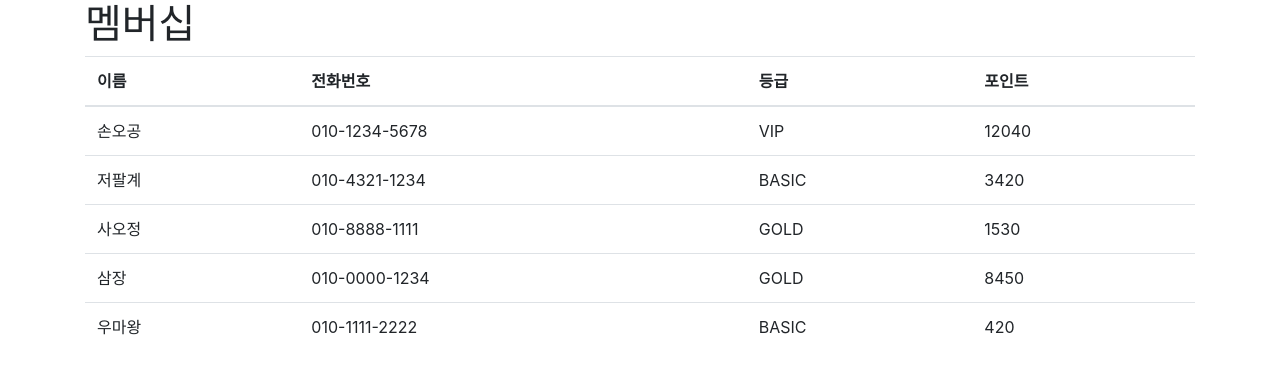
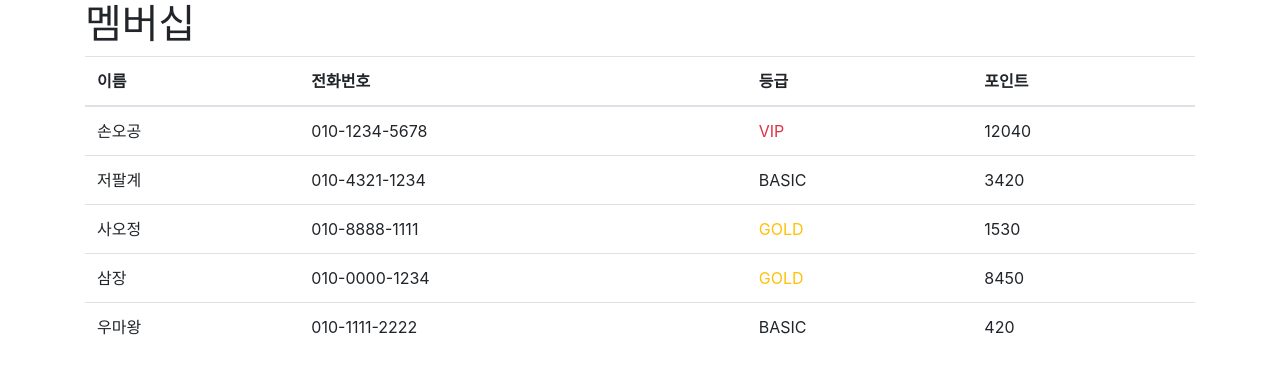
Before and after one commit to greenblueredgreen/spring_quiz_231226, a Java web app: page /lesson05/quiz03 in a window 1280 px wide. Shown: the top 374 px of the page. Run offline with Tomcat 11, a stand-in JSP engine, Linux system fonts and the light colour scheme.

Commit message:
2024년 6월 24일 1차시

```diff
--- a/src/main/resources/templates/lesson05/quiz03.html
+++ b/src/main/resources/templates/lesson05/quiz03.html
@@ -24,10 +24,15 @@
 				<tr th:each="member : ${membership}">
 					<td th:text="${member.name}">이름</td>
 					<td th:text="${member.phoneNumber}">전화번호</td>
-					<td th:text="${member.grade}">등급</td>
+					<td th:switch="${member.grade}">
+						<span th:case="'VIP'" class="text-danger" th:text="${member.grade}"></span>
+						<span th:case="'GOLD'" class="text-warning" th:text="${member.grade}"></span>
+						<!-- 나머지들 -->
+						<span th:case="*" th:text="${member.grade}"></span>
+					</td>
 					<td th:text="${member.point}">
-						<span th:if="${member.point >= 5000}" class="text-primary" th:text="${member.point} + 'P'">포인트</span>
-						<span th:unless="${member.point >= 5000}" th:text="${member.point} ">포인트</span>
+						<span th:if="${member.point >= 5000}" class="text-primary" th:text="${member.point} + 'P'"></span>
+						<span th:unless="${member.point >= 5000}" th:text="|${member.point}p|"></span>
 					</td>
 					<!-- <td th:if="${member.point >= 5000}" class="text-primary" th:text="${member.point}">포인트</td>
 					<td th:unless="${member.point >= 5000}" th:text="${member.point}">포인트</td> -->
```
